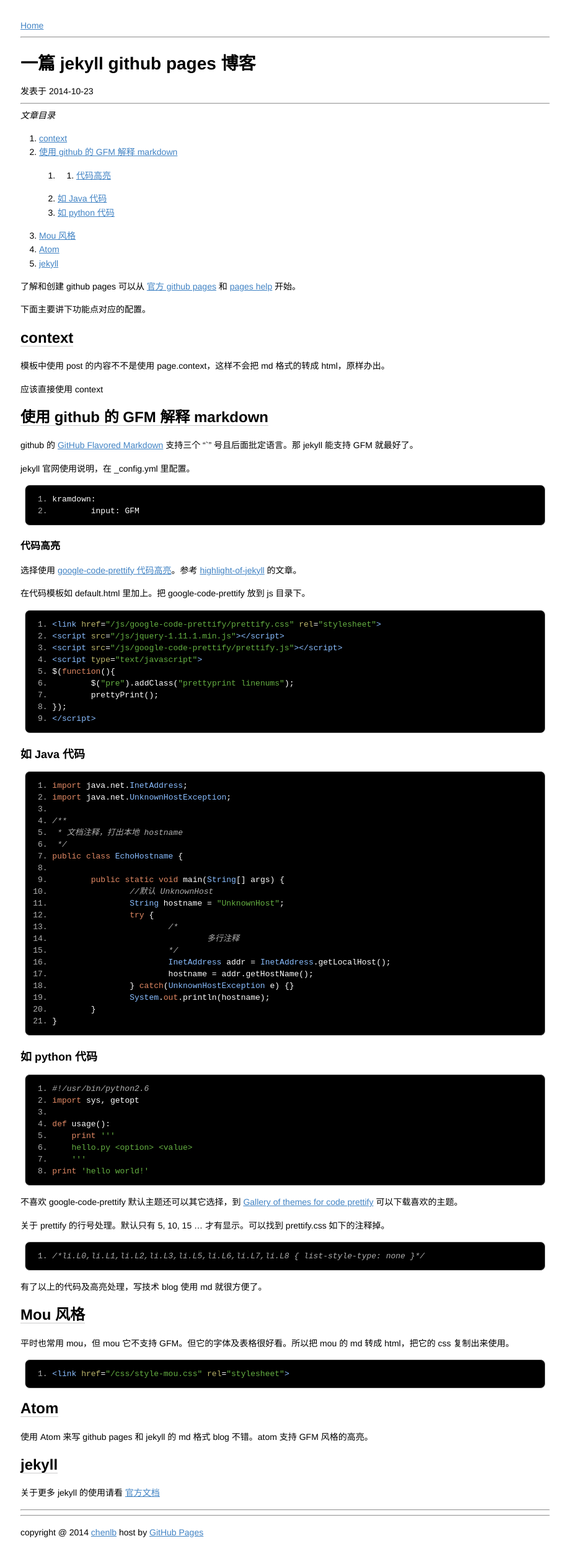
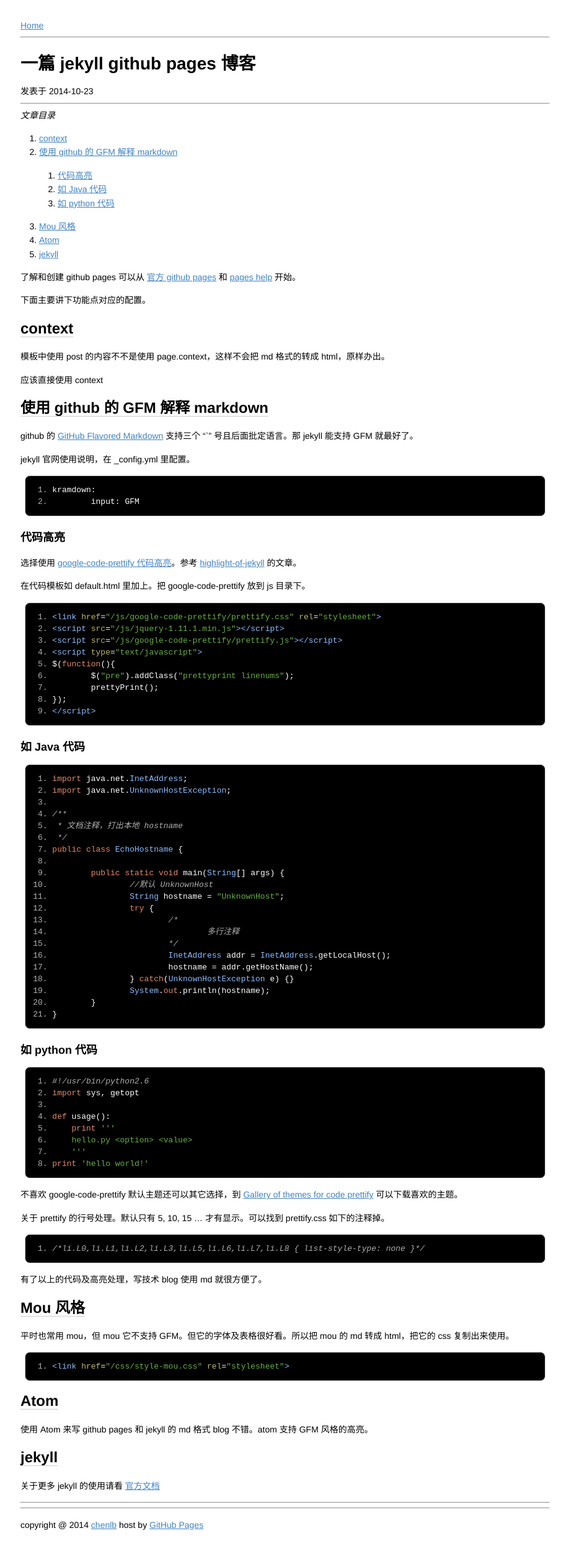
Before and after one commit to chenlb/chenlb.github.io, a Jekyll site: the page built from _posts/2014-10-23-first-jekyll-github-pages.md, in a window 1280 px wide. Shown: the whole page at 62% size, without its empty margins (180-1098 px from the left). Built offline with Jekyll 4.4.1, drawn with Linux system fonts in a browser that asks for light colours.

Commit message:
加入 yml 代码说明

````diff
--- a/_posts/2014-10-23-first-jekyll-github-pages.md
+++ b/_posts/2014-10-23-first-jekyll-github-pages.md
@@ -19,12 +19,12 @@
 
 jekyll 官网使用说明，在 _config.yml 里配置。
 
-```
+```yml
 kramdown:
 	input: GFM
 ```
 
-#### 代码高亮
+### 代码高亮
 
 选择使用 [google-code-prettify 代码高亮](https://code.google.com/p/google-code-prettify/)。参考 [highlight-of-jekyll](http://yansu.org/2013/04/22/highlight-of-jekyll.html) 的文章。
 
````
